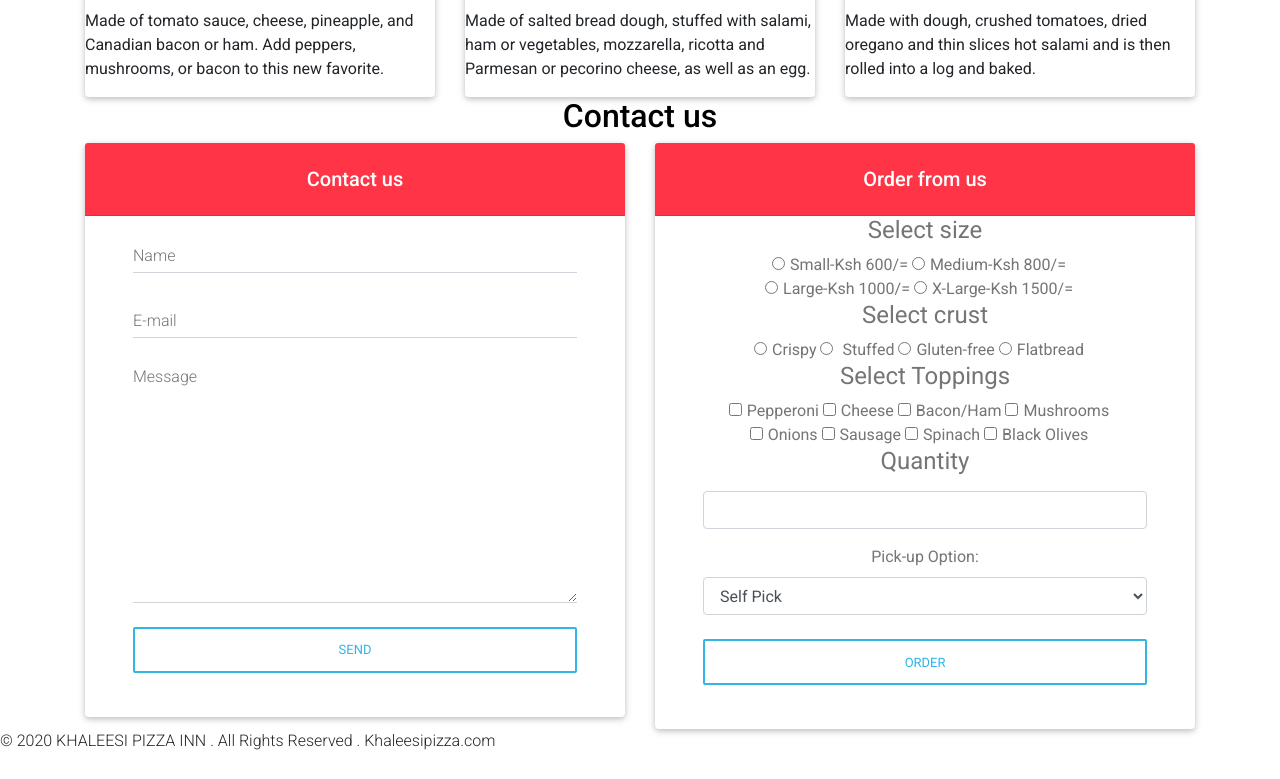
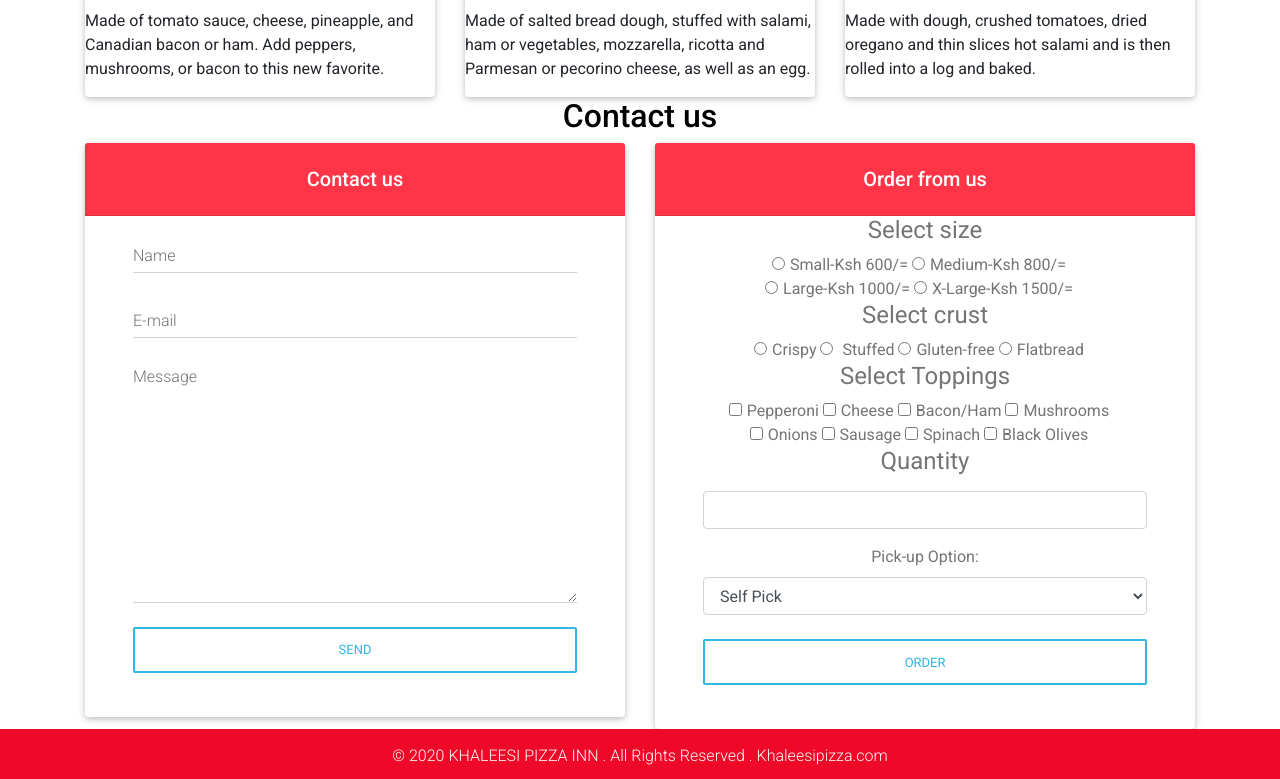
Before and after one commit to tonyguthiga/Khaleesi-pizza, a plain HTML site: page index.html in a window 1280 px wide. Shown: the part 1908-2687 px from the top of the page. Drawn offline with nearby package versions, Linux system fonts and the light colour scheme.

Commit message:
styled the footer section

```diff
--- a/css/styles.css
+++ b/css/styles.css
@@ -44,3 +44,12 @@ h2{
 #menu img {
     height: 200px;
 }
+.footer{
+    background: #ee0928;
+    color: #fffafa;
+    height: 50px;
+    width: 100%;
+    text-align: center;
+    position: absolute;
+    padding-top: 15px;
+}
```
